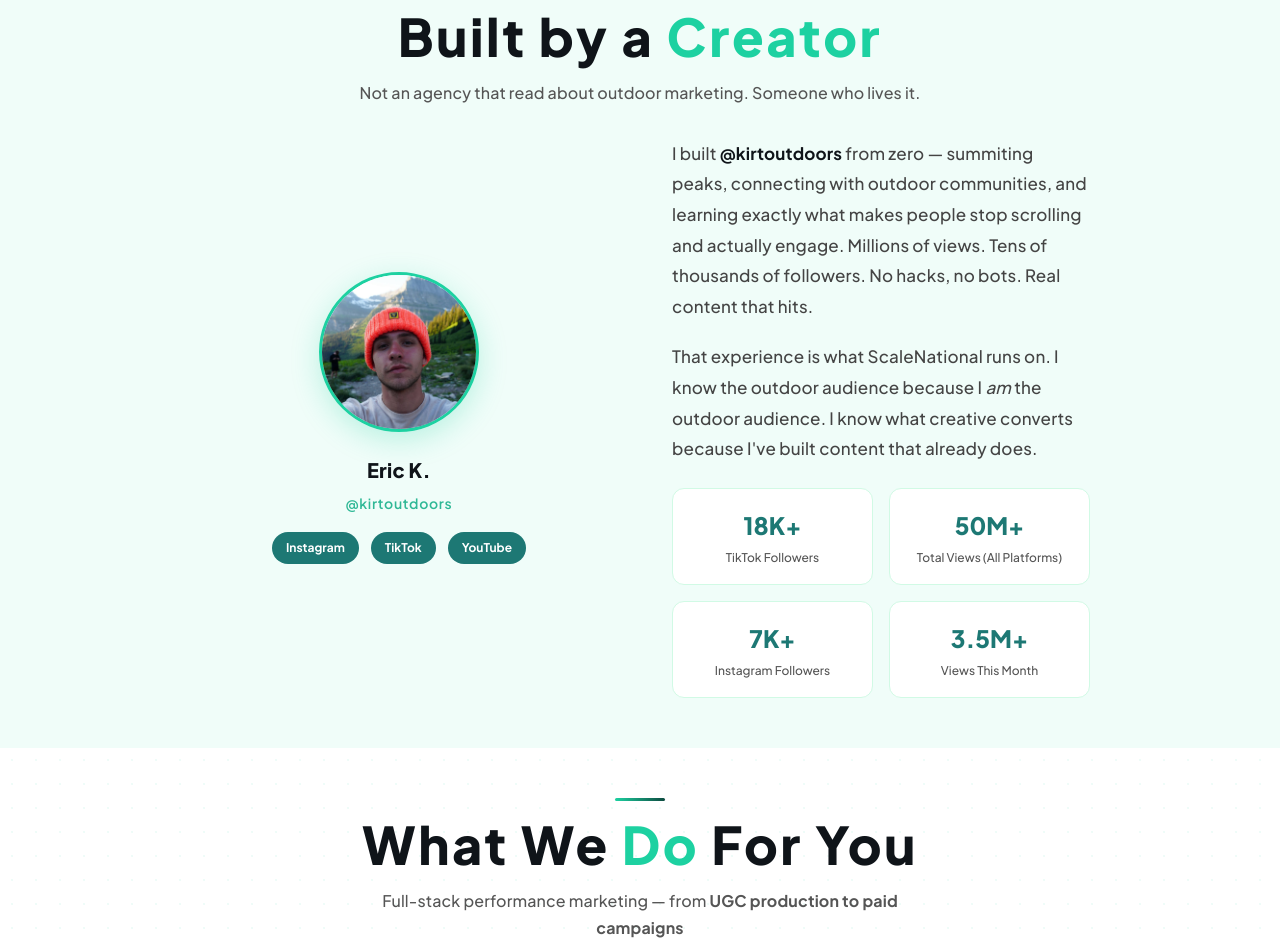
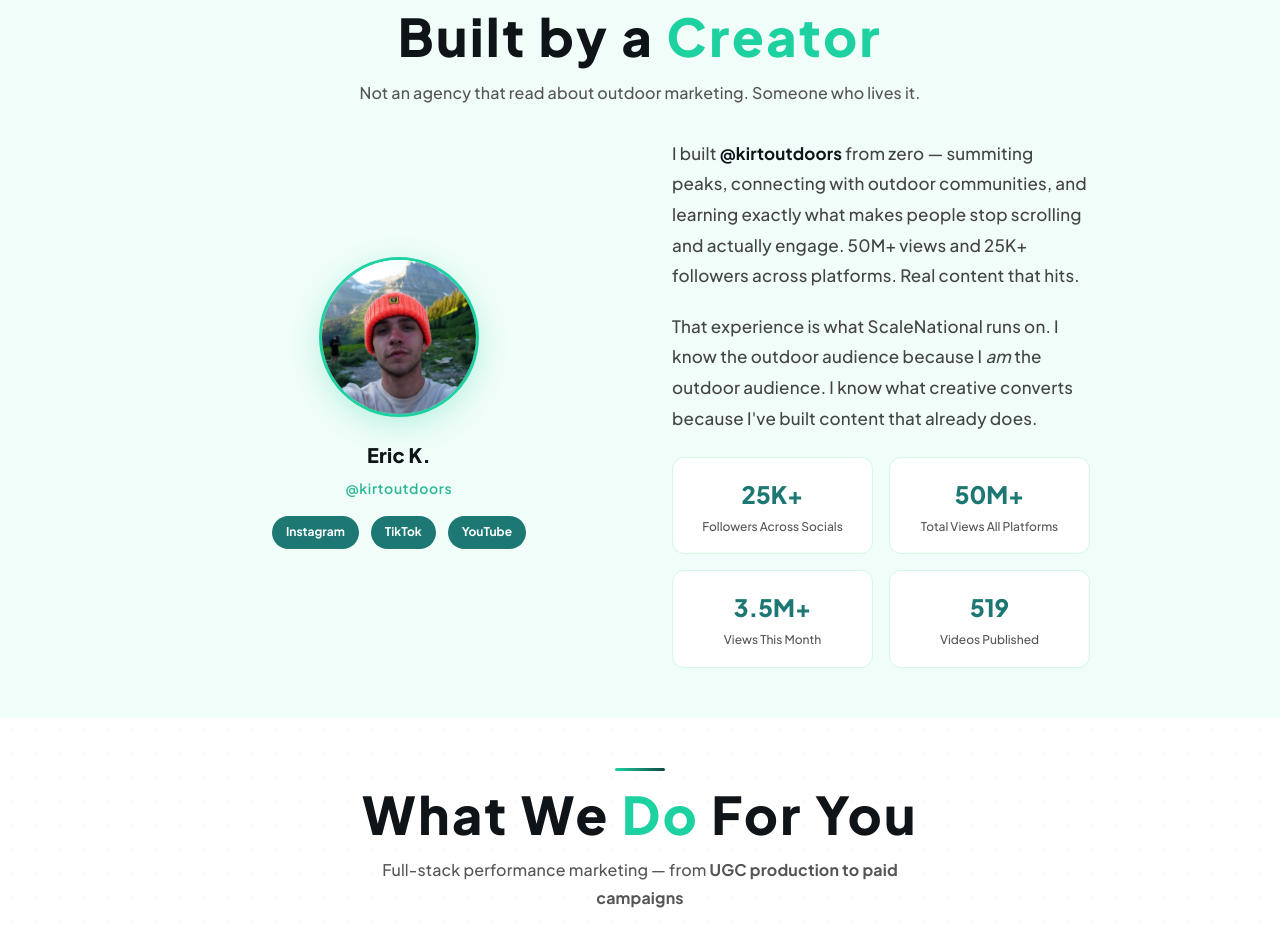
Before and after one commit to climbingthere/scalenational, a plain HTML site: page index.html in a window 1280 px wide. Shown: the part 1728-2666 px from the top of the page. Drawn offline with Linux system fonts and the light colour scheme.

Commit message:
Founder section: 25K+ followers, remove no hacks/bots, fix stat cards

```diff
--- a/index.html
+++ b/index.html
@@ -1645,24 +1645,24 @@
                     </div>
                 </div>
                 <div>
-                    <p style="font-size: clamp(15px, 2vw, 17px); color: #444; line-height: 1.8; margin-bottom: 20px;">I built <strong style="color: #0f1419;">@kirtoutdoors</strong> from zero — summiting peaks, connecting with outdoor communities, and learning exactly what makes people stop scrolling and actually engage. Millions of views. Tens of thousands of followers. No hacks, no bots. Real content that hits.</p>
+                    <p style="font-size: clamp(15px, 2vw, 17px); color: #444; line-height: 1.8; margin-bottom: 20px;">I built <strong style="color: #0f1419;">@kirtoutdoors</strong> from zero — summiting peaks, connecting with outdoor communities, and learning exactly what makes people stop scrolling and actually engage. 50M+ views and 25K+ followers across platforms. Real content that hits.</p>
                     <p style="font-size: clamp(15px, 2vw, 17px); color: #444; line-height: 1.8; margin-bottom: 24px;">That experience is what ScaleNational runs on. I know the outdoor audience because I <em>am</em> the outdoor audience. I know what creative converts because I've built content that already does.</p>
                     <div style="display: grid; grid-template-columns: 1fr 1fr; gap: 16px;">
                         <div style="background: white; border: 1px solid #d1fae5; border-radius: 12px; padding: 16px; text-align: center;">
-                            <div style="font-size: 24px; font-weight: 800; color: #1d7874;">18K+</div>
-                            <div style="font-size: 12px; color: #555; font-weight: 500; margin-top: 2px;">TikTok Followers</div>
+                            <div style="font-size: 24px; font-weight: 800; color: #1d7874;">25K+</div>
+                            <div style="font-size: 12px; color: #555; font-weight: 500; margin-top: 2px;">Followers Across Socials</div>
                         </div>
                         <div style="background: white; border: 1px solid #d1fae5; border-radius: 12px; padding: 16px; text-align: center;">
                             <div style="font-size: 24px; font-weight: 800; color: #1d7874;">50M+</div>
-                            <div style="font-size: 12px; color: #555; font-weight: 500; margin-top: 2px;">Total Views (All Platforms)</div>
-                        </div>
-                        <div style="background: white; border: 1px solid #d1fae5; border-radius: 12px; padding: 16px; text-align: center;">
-                            <div style="font-size: 24px; font-weight: 800; color: #1d7874;">7K+</div>
-                            <div style="font-size: 12px; color: #555; font-weight: 500; margin-top: 2px;">Instagram Followers</div>
+                            <div style="font-size: 12px; color: #555; font-weight: 500; margin-top: 2px;">Total Views All Platforms</div>
                         </div>
                         <div style="background: white; border: 1px solid #d1fae5; border-radius: 12px; padding: 16px; text-align: center;">
                             <div style="font-size: 24px; font-weight: 800; color: #1d7874;">3.5M+</div>
                             <div style="font-size: 12px; color: #555; font-weight: 500; margin-top: 2px;">Views This Month</div>
+                        </div>
+                        <div style="background: white; border: 1px solid #d1fae5; border-radius: 12px; padding: 16px; text-align: center;">
+                            <div style="font-size: 24px; font-weight: 800; color: #1d7874;">519</div>
+                            <div style="font-size: 12px; color: #555; font-weight: 500; margin-top: 2px;">Videos Published</div>
                         </div>
                     </div>
                 </div>
```
Also changed, not shown: preview.html (+8 -8 lines).
